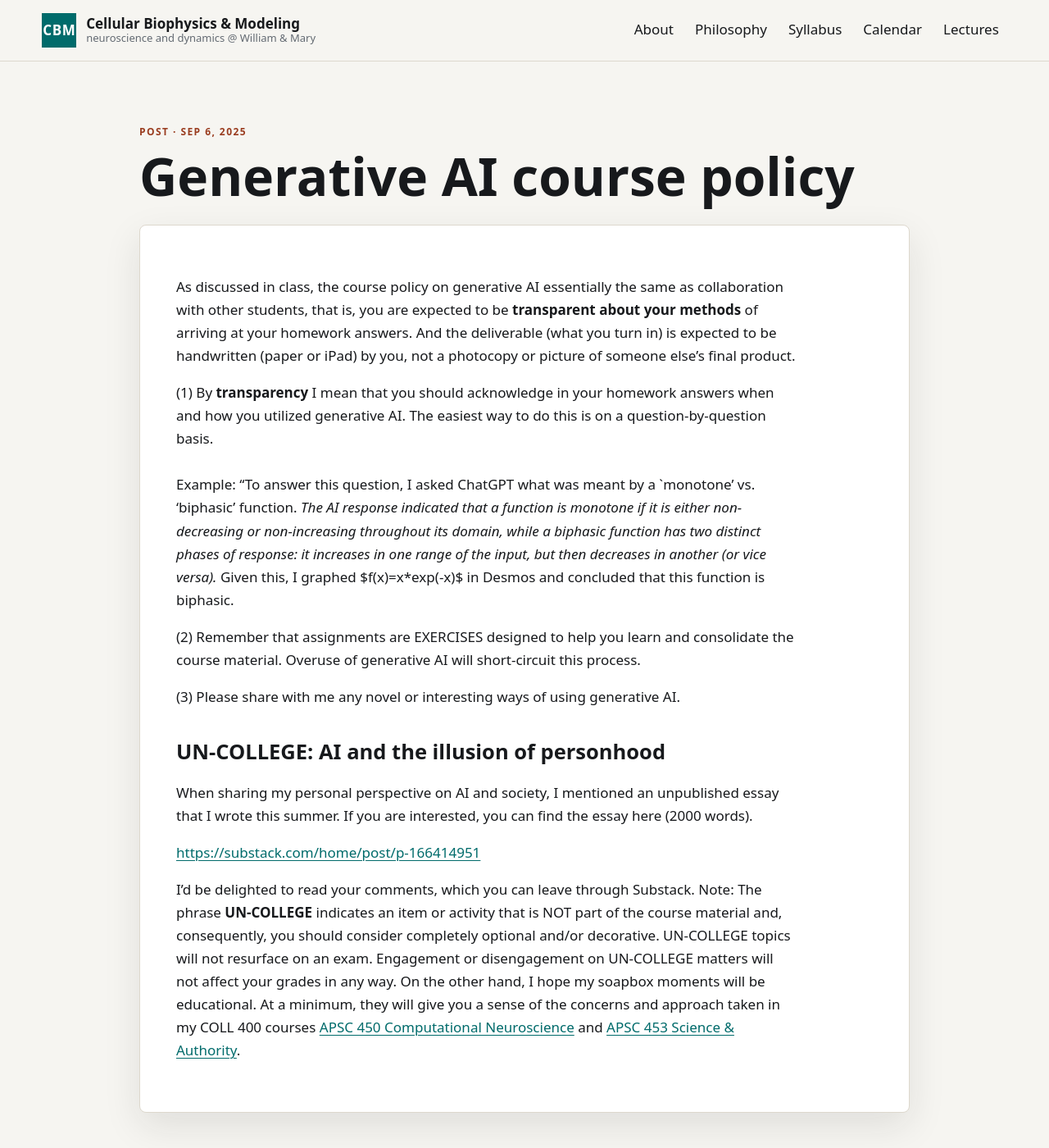
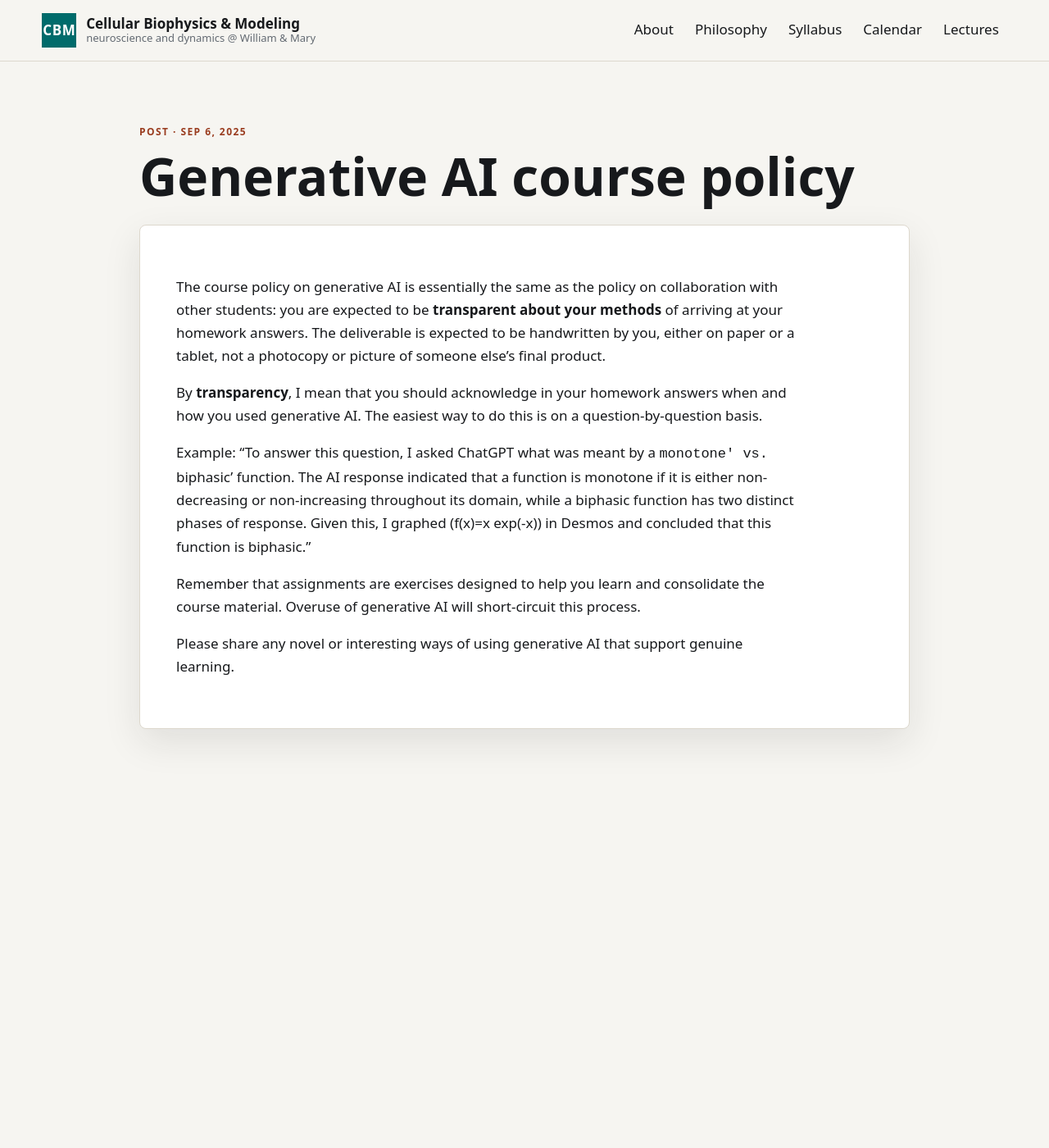
Before and after one commit to gregconradismith/cellular-biophysics-and-modeling, a Jekyll site: the page built from docs/_posts/2025-09-06-generative-ai-course-policy.md, in a window 1280 px wide and 1400 px high. Shown: the whole window at 82% size. Built offline with Jekyll 4.4.1, drawn with Linux system fonts in a browser that asks for light colours.

Commit message:
Make reusable course guidance posts agnostic

```diff
--- a/docs/_posts/2025-09-06-generative-ai-course-policy.md
+++ b/docs/_posts/2025-09-06-generative-ai-course-policy.md
@@ -7,20 +7,12 @@ permalink: "/posts/generative-ai-course-policy/"
 render_with_liquid: false
 ---
 
-As discussed in class, the course policy on generative AI essentially the same as collaboration with other students, that is, you are expected to be <strong>transparent about your methods</strong> of arriving at your homework answers. And the deliverable (what you turn in) is expected to be handwritten (paper or iPad) by you, not a photocopy or picture of someone else's final product.
+The course policy on generative AI is essentially the same as the policy on collaboration with other students: you are expected to be <strong>transparent about your methods</strong> of arriving at your homework answers. The deliverable is expected to be handwritten by you, either on paper or a tablet, not a photocopy or picture of someone else's final product.
 
-\(1\) By <strong>transparency</strong> I mean that you should acknowledge in your homework answers when and how you utilized generative AI. The easiest way to do this is on a question-by-question basis.\
-\
-Example: "To answer this question, I asked ChatGPT what was meant by a \`monotone' vs. 'biphasic' function. <em>The AI response indicated that a function is monotone if it is either non-decreasing or non-increasing throughout its domain, while a biphasic function has two distinct phases of response: it increases in one range of the input, but then decreases in another (or vice versa).</em> Given this, I graphed \$f(x)=x\*exp(-x)\$ in Desmos and concluded that this function is biphasic.
+By <strong>transparency</strong>, I mean that you should acknowledge in your homework answers when and how you used generative AI. The easiest way to do this is on a question-by-question basis.
 
-\(2\) Remember that assignments are EXERCISES designed to help you learn and consolidate the course material. Overuse of generative AI will short-circuit this process.
+Example: "To answer this question, I asked ChatGPT what was meant by a `monotone' vs. `biphasic' function. The AI response indicated that a function is monotone if it is either non-decreasing or non-increasing throughout its domain, while a biphasic function has two distinct phases of response. Given this, I graphed \(f(x)=x exp(-x)\) in Desmos and concluded that this function is biphasic."
 
-\(3\) Please share with me any novel or interesting ways of using generative AI.
+Remember that assignments are exercises designed to help you learn and consolidate the course material. Overuse of generative AI will short-circuit this process.
 
-## UN-COLLEGE: AI and the illusion of personhood
-
-When sharing my personal perspective on AI and society, I mentioned an unpublished essay that I wrote this summer. If you are interested, you can find the essay here (2000 words).
-
-<https://substack.com/home/post/p-166414951>
-
-I'd be delighted to read your comments, which you can leave through Substack. Note: The phrase <strong>UN-COLLEGE</strong> indicates an item or activity that is NOT part of the course material and, consequently, you should consider completely optional and/or decorative. UN-COLLEGE topics will not resurface on an exam. Engagement or disengagement on UN-COLLEGE matters will not affect your grades in any way. On the other hand, I hope my soapbox moments will be educational. At a minimum, they will give you a sense of the concerns and approach taken in my COLL 400 courses <a href="https://apsc450computationalneuroscience.com">APSC 450 Computational Neuroscience</a> and <a href="https://science-authority.com">APSC 453 Science & Authority</a>.
+Please share any novel or interesting ways of using generative AI that support genuine learning.
```
Also changed, not shown: docs/_posts/2025-09-05-questions-about-problem-set-1.md (+5 -5 lines), docs/_posts/2025-09-05-will-exam-questions-be-similar-to-homework-questions.md (+4 -4 lines).
